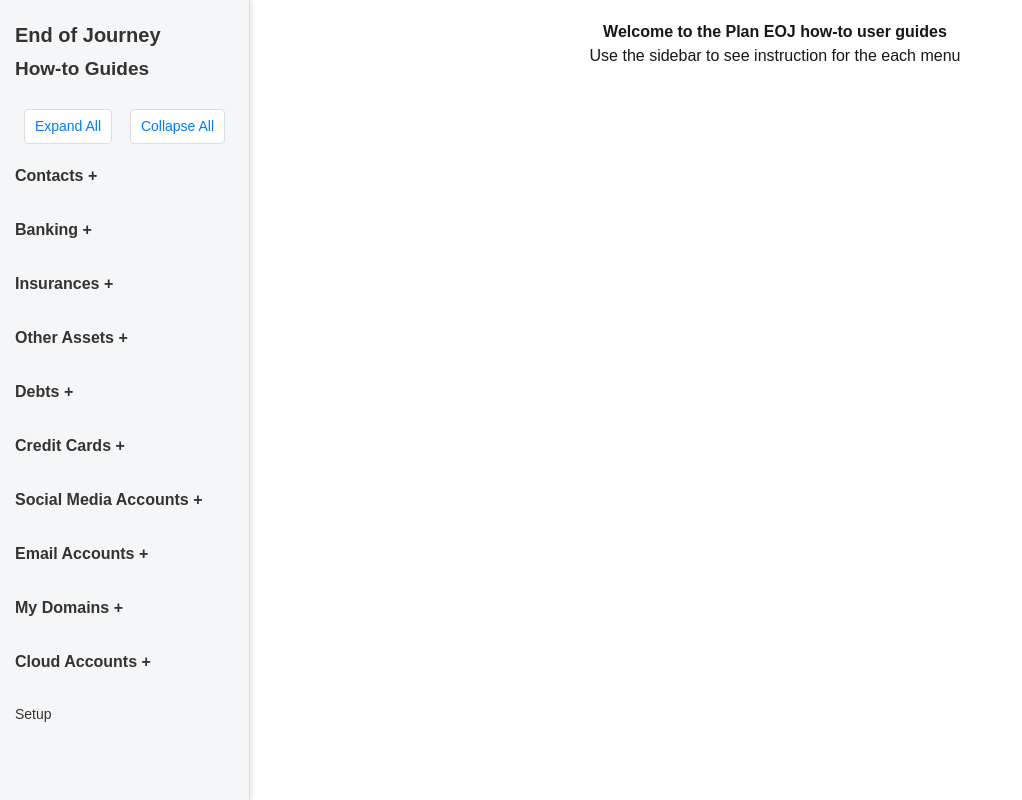
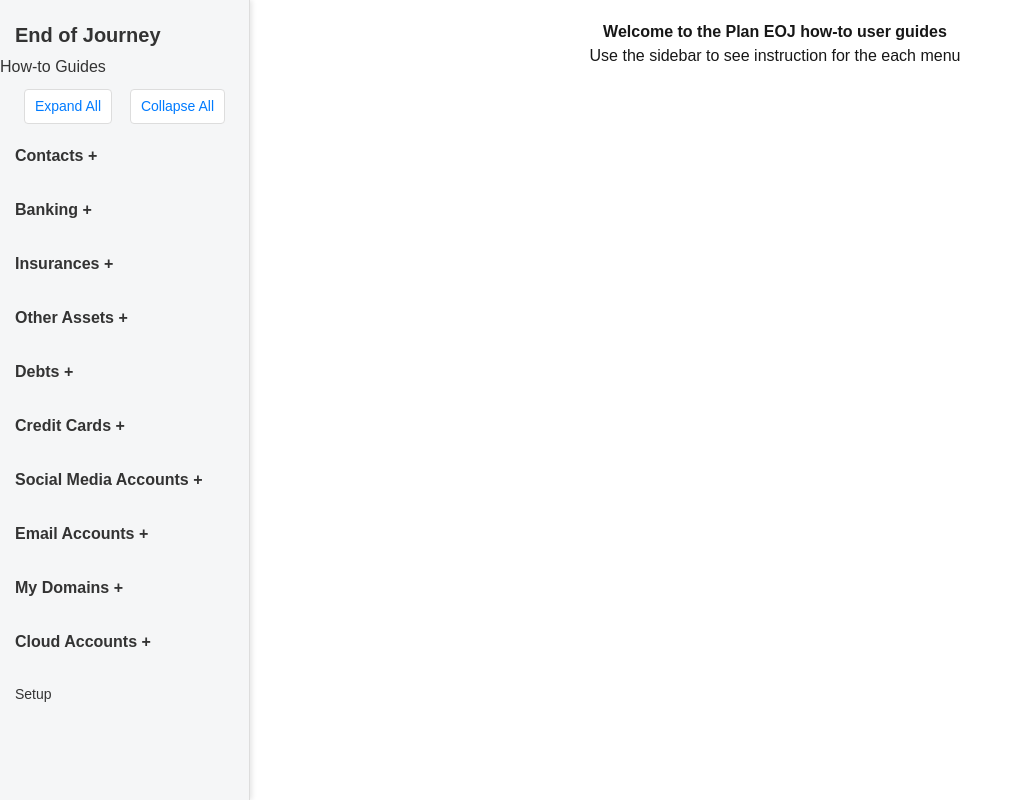
Before and after one commit to bashiraziz/eoj-how-to-guides, a Next.js app: page / in a window 1280 px wide. Shown: the whole page, without its empty margins (0-1022 px from the left). Built offline with nearby package versions, Linux system fonts and the light colour scheme.

Commit message:
Changed h4 in sidebar to h3

```diff
--- a/components/Sidebar.tsx
+++ b/components/Sidebar.tsx
@@ -88,7 +88,7 @@ const Sidebar = () => {
           End of Journey
         </a>
       </h2>
-      <h4 className={styles.heading2}>
+      <h3 className={styles.heading3}>
       <a
           href="https://eoj-how-to-guides-app.vercel.app/" // Replace with the desired URL
           target="_blank"
@@ -97,7 +97,7 @@ const Sidebar = () => {
         >
           How-to Guides
         </a>
-      </h4>
+      </h3>
 
       {/* Expand/Collapse All */}
       <div className={styles.expandCollapseContainer}>
```
